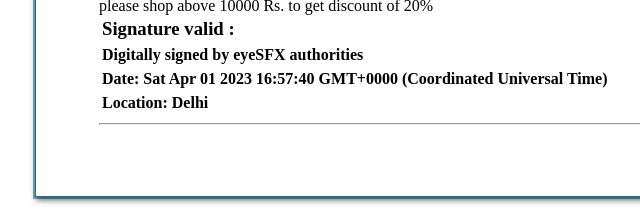
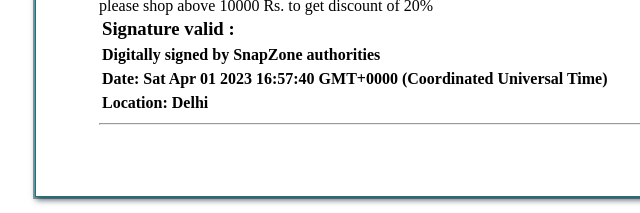
Before and after one commit to raxitamathukiya/SnapZone-E-Commerce-Website, a website: page invoice.html in a window 1280 px wide. Shown: the part 456-669 px from the top of the page, 225-865 px from the left. Drawn offline with Linux system fonts and the light colour scheme.

Commit message:
invoive-page

```diff
--- a/invoice.html
+++ b/invoice.html
@@ -93,7 +93,7 @@
         <span id="discount">please shop above 10000 Rs. to get discount of 20% </span>
         <div>
             <h3>Signature valid :</h3>
-            <h4>Digitally signed by eyeSFX authorities</h4>
+            <h4>Digitally signed by SnapZone authorities</h4>
             <h4>Date: <span id="date"></span></h4>
             <h4>Location: Delhi</h4>
 
```
